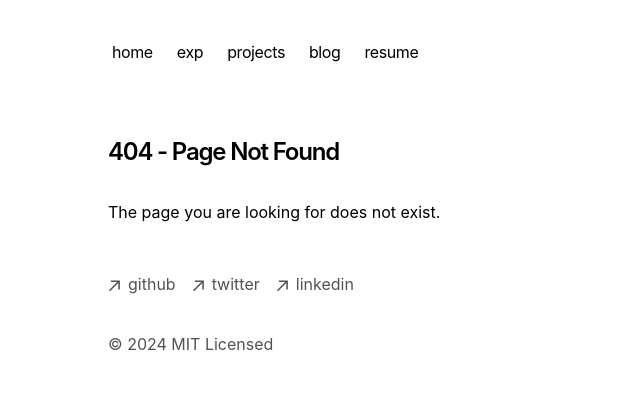
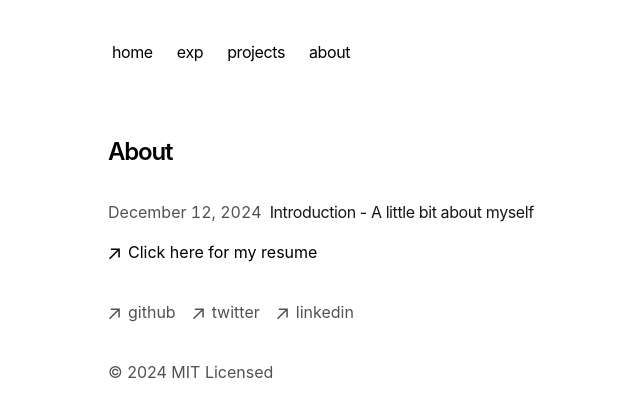
Before and after one commit to nobu-h-o/portfolio2025, a Next.js app: page /about in a window 1280 px wide. Before the commit this address had no page. Shown: the top 416 px of the page, without its empty margins (244-884 px from the left). Built offline with nearby package versions, Linux system fonts and the light colour scheme.

Commit message:
merged resume page

```diff
--- a/app/blog/[slug]/page.tsx
+++ b/app/about/[slug]/page.tsx
@@ -1,6 +1,6 @@
 import { notFound } from 'next/navigation'
 import { CustomMDX } from 'app/components/mdx'
-import { formatDate, getBlogPosts } from 'app/blog/utils'
+import { formatDate, getBlogPosts } from 'app/about/utils'
 import { baseUrl } from 'app/sitemap'
 
 export async function generateStaticParams() {
--- /dev/null
+++ b/app/about/page.tsx
@@ -0,0 +1,25 @@
+import ArrowIcon from 'app/components/ArrowIcon'
+import { BlogPosts } from 'app/components/posts'
+
+export const metadata = {
+  title: 'Blog',
+  description: 'Read my blog.',
+}
+
+export default function Page() {
+  return (
+    <section>
+      <h1 className="font-semibold text-2xl mb-8 tracking-tighter">About</h1>
+      <BlogPosts />
+      <a
+          className="flex items-center transition-all hover:text-neutral-800 dark:hover:text-neutral-100"
+          rel="noopener noreferrer"
+          target="_blank"
+          href="/Resume.pdf"
+      >
+          <ArrowIcon/>
+          <p className="ml-2 h-7">Click here for my resume</p>
+      </a>
+    </section>
+  )
+}
--- a/app/blog/utils.ts
+++ b/app/about/utils.ts
@@ -50,7 +50,7 @@ function getMDXData(dir) {
 }
 
 export function getBlogPosts() {
-  return getMDXData(path.join(process.cwd(), 'app', 'blog', 'posts'))
+  return getMDXData(path.join(process.cwd(), 'app', 'about', 'posts'))
 }
 
 export function formatDate(date: string, includeRelative = false) {
--- a/app/blog/page.tsx
+++ /dev/null
@@ -1,15 +0,0 @@
-import { BlogPosts } from 'app/components/posts'
-
-export const metadata = {
-  title: 'Blog',
-  description: 'Read my blog.',
-}
-
-export default function Page() {
-  return (
-    <section>
-      <h1 className="font-semibold text-2xl mb-8 tracking-tighter">Blog</h1>
-      <BlogPosts />
-    </section>
-  )
-}
--- a/app/components/nav.tsx
+++ b/app/components/nav.tsx
@@ -10,12 +10,9 @@ const navItems = {
   '/projects': {
     name: 'projects',
   },
-  '/blog': {
-    name: 'blog',
-  },
-  '/resume': {
-    name: 'resume',
-  },
+  '/about': {
+    name: 'about',
+  }
 }
 
 export function Navbar() {
--- a/app/components/posts.tsx
+++ b/app/components/posts.tsx
@@ -1,5 +1,5 @@
 import Link from 'next/link'
-import { formatDate, getBlogPosts } from 'app/blog/utils'
+import { formatDate, getBlogPosts } from 'app/about/utils'
 
 export function BlogPosts() {
   let allBlogs = getBlogPosts()
--- a/app/projects/page.tsx
+++ b/app/projects/page.tsx
@@ -1,5 +1,5 @@
 import { BlogPosts } from 'app/components/posts'
-import {formatDate} from "../blog/utils";
+import {formatDate} from "../about/utils";
 import Link from "next/link";
 import ArrowIcon from "../components/ArrowIcon";
 
--- a/app/resume/page.tsx
+++ /dev/null
@@ -1,24 +0,0 @@
-import ArrowIcon from "../components/ArrowIcon";
-export const metadata = {
-    title: 'Resume',
-    description: 'Here is my resume',
-}
-export default function page(){
-    return (
-
-        <section>
-            <h1 className="font-semibold text-2xl mb-8 tracking-tighter">Resume</h1>
-            <div className="w-full flex flex-col md:flex-row space-x-0 md:space-x-2">
-                <a
-                    className="flex items-center transition-all hover:text-neutral-800 dark:hover:text-neutral-100"
-                    rel="noopener noreferrer"
-                    target="_blank"
-                    href="/Resume.pdf"
-                >
-                    <ArrowIcon/>
-                    <p className="ml-2 h-7">Click here for my resume</p>
-                </a>
-            </div>
-        </section>
-    );
-}
--- a/app/rss/route.ts
+++ b/app/rss/route.ts
@@ -1,5 +1,5 @@
 import { baseUrl } from 'app/sitemap'
-import { getBlogPosts } from 'app/blog/utils'
+import { getBlogPosts } from 'app/about/utils'
 
 export async function GET() {
   let allBlogs = await getBlogPosts()
--- a/app/sitemap.ts
+++ b/app/sitemap.ts
@@ -1,4 +1,4 @@
-import { getBlogPosts } from 'app/blog/utils'
+import { getBlogPosts } from 'app/about/utils'
 
 export const baseUrl = 'https://nobuho.com'
 
```
Also changed, not shown: app/about/posts/Introduction.mdx (renamed from app/blog/posts/Introduction.mdx).
